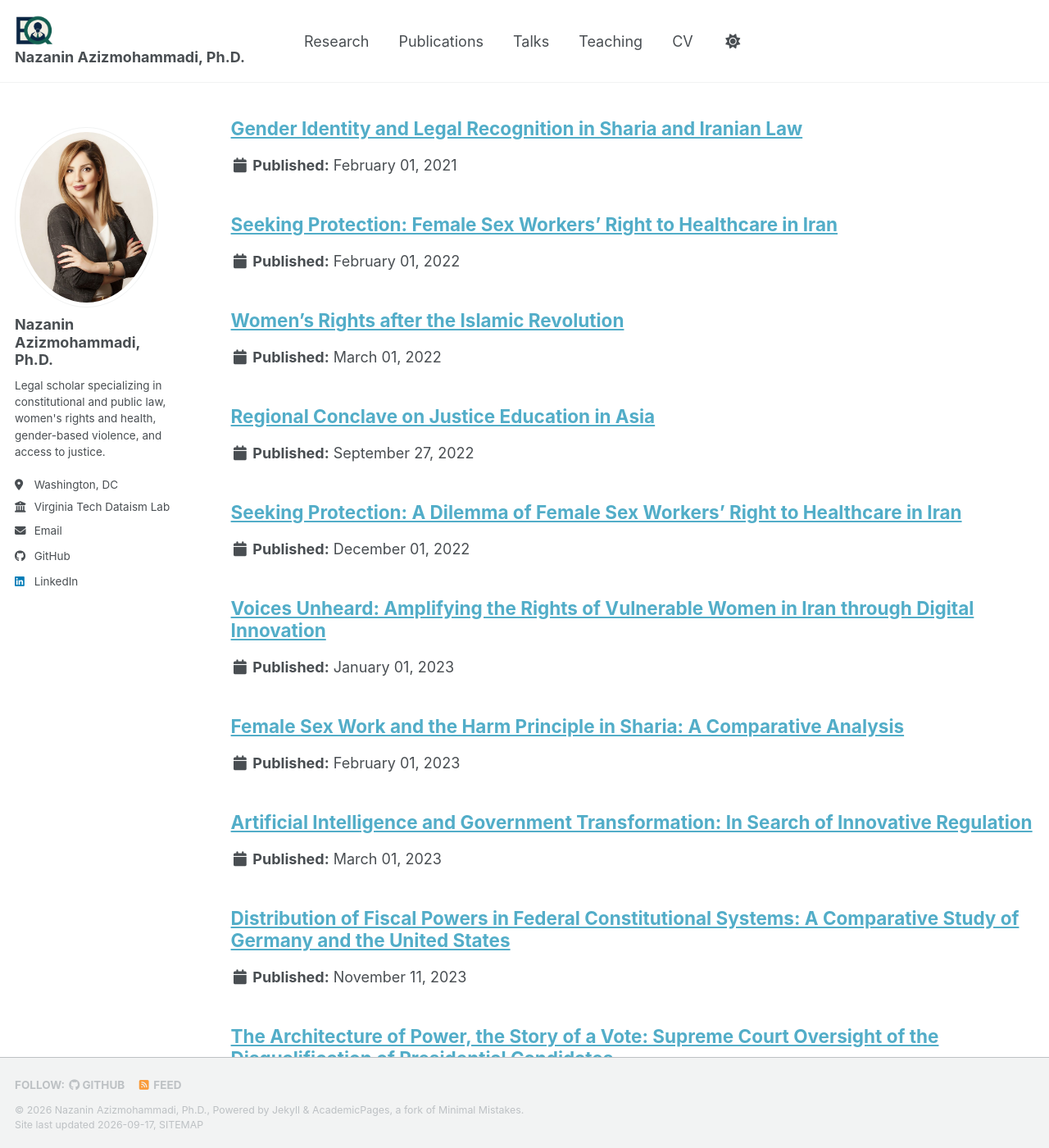
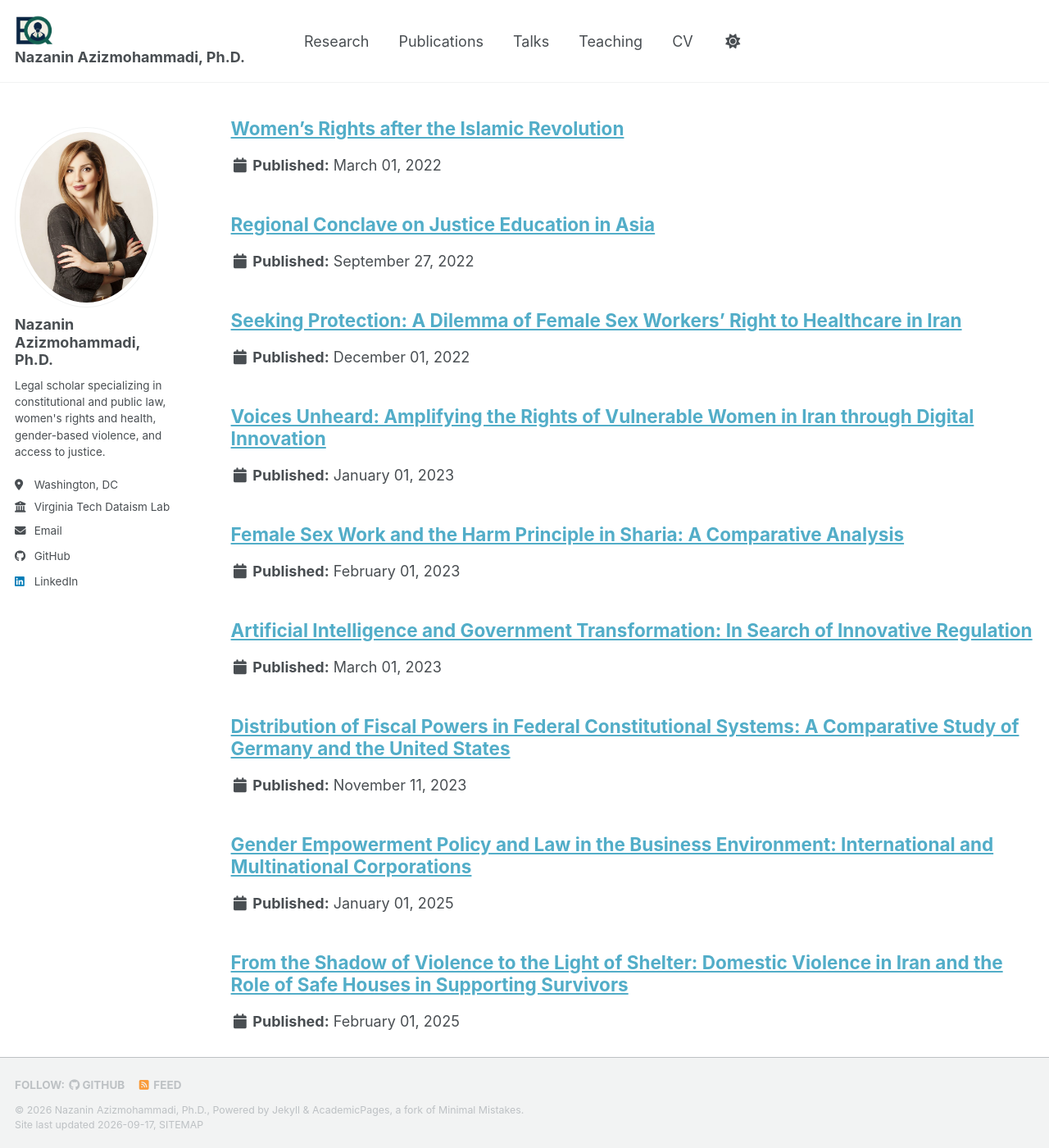
Before and after one commit to nazaninazizmohammadi/nazaninazizmohammadi.github.io, a Jekyll site: the page built from _pages/sitemap.md, in a window 1280 px wide and 1400 px high, scrolled down 4603 px. Shown: the whole window at 82% size. Built offline with Jekyll 4.4.1, drawn with Linux system fonts in a browser that asks for light colours; a style sheet for code colours, icons or effects is not loaded; some of the changed text lies outside the part shown.

Commit message:
Curate talks for academic profile

```diff
--- a/_pages/talks.html
+++ b/_pages/talks.html
@@ -1,11 +1,11 @@
 ---
 layout: archive
-title: "Talks and presentations"
+title: "Selected talks and conference presentations"
 permalink: /talks/
 author_profile: true
 ---
 
-Selected invited talks and conference presentations on gender equality, public law, health, technology, and access to justice.
+Selected presentations on gender equality, women's health and safety, comparative public law, justice education, and technology regulation.
 
 {% if site.talkmap_link == true %}
 
--- a/_talks/2021-01-01-right-education-pandemics.md
+++ /dev/null
@@ -1,9 +0,0 @@
----
-title: "Revisiting the Right to Education in a Time of Pandemics"
-collection: talks
-type: "Conference presentation, lead presenter"
-permalink: /talks/right-education-pandemics
-venue: "Global Alliance for Justice Education Conference, hosted by Northumbria University"
-date: 2021-01-01
-location: "United Kingdom, virtual"
----
--- a/_talks/2022-02-01-seeking-protection-healthcare.md
+++ /dev/null
@@ -1,9 +0,0 @@
----
-title: "Seeking Protection: Female Sex Workers' Right to Healthcare in Iran"
-collection: talks
-type: "Conference presentation"
-permalink: /talks/seeking-protection-healthcare
-venue: "International Interdisciplinary Conference on Gender and Women's Studies, DAKAM"
-date: 2022-02-01
-location: "Turkey"
----
--- a/_talks/2024-01-01-supreme-court-presidential-candidates.md
+++ /dev/null
@@ -1,9 +0,0 @@
----
-title: "The Architecture of Power, the Story of a Vote: Supreme Court Oversight of the Disqualification of Presidential Candidates"
-collection: talks
-type: "Invited talk"
-permalink: /talks/supreme-court-presidential-candidates
-venue: "Iranian Legal Association and UNESCO Chair for Human Rights, Peace and Democracy"
-date: 2024-01-01
-location: "Shahid Beheshti University, Iran"
----
```
